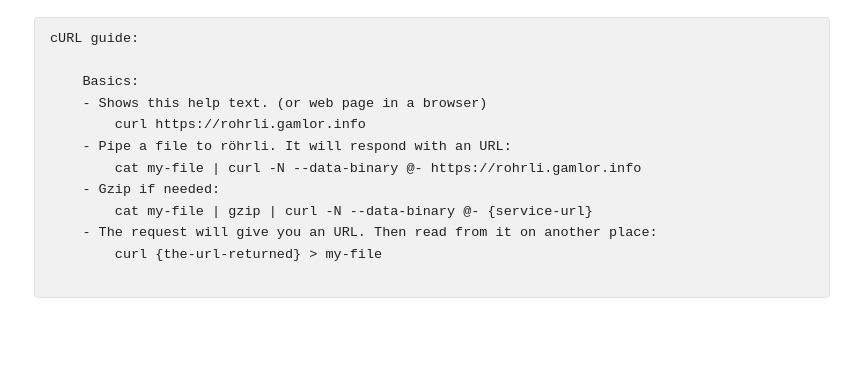
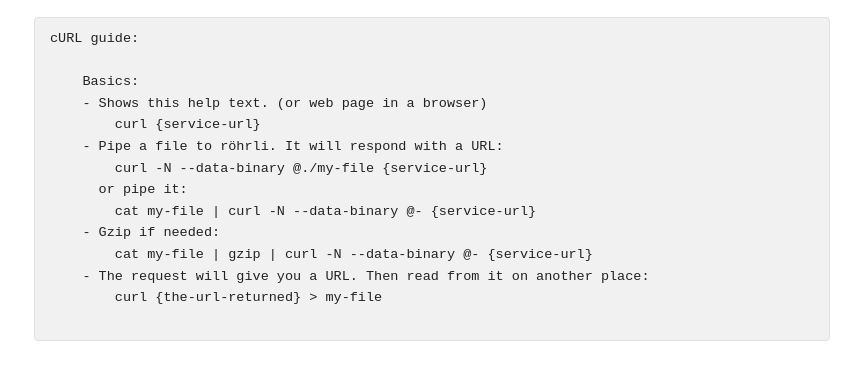
Before and after one commit to gamlerhart/rohrli, a plain HTML site: page resources/web/index.html in a window 1280 px wide. Shown: the part 419-787 px from the top of the page, without its empty margins (208-1069 px from the left). Drawn offline with Linux system fonts and the light colour scheme.

Commit message:
Fix curl example

```diff
--- a/resources/web/index.html
+++ b/resources/web/index.html
@@ -56,12 +56,14 @@
 
     Basics:
     - Shows this help text. (or web page in a browser)
-        curl https://rohrli.gamlor.info
-    - Pipe a file to röhrli. It will respond with an URL:
-        cat my-file | curl -N --data-binary @- https://rohrli.gamlor.info
+        curl {service-url}
+    - Pipe a file to röhrli. It will respond with a URL:
+        curl -N --data-binary @./my-file {service-url}
+      or pipe it:
+        cat my-file | curl -N --data-binary @- {service-url}
     - Gzip if needed:
         cat my-file | gzip | curl -N --data-binary @- {service-url}
-    - The request will give you an URL. Then read from it on another place:
+    - The request will give you a URL. Then read from it on another place:
         curl {the-url-returned} > my-file
         </code>
         </pre>
```
Also changed, not shown: resources/curl/guide-snippet.txt.
